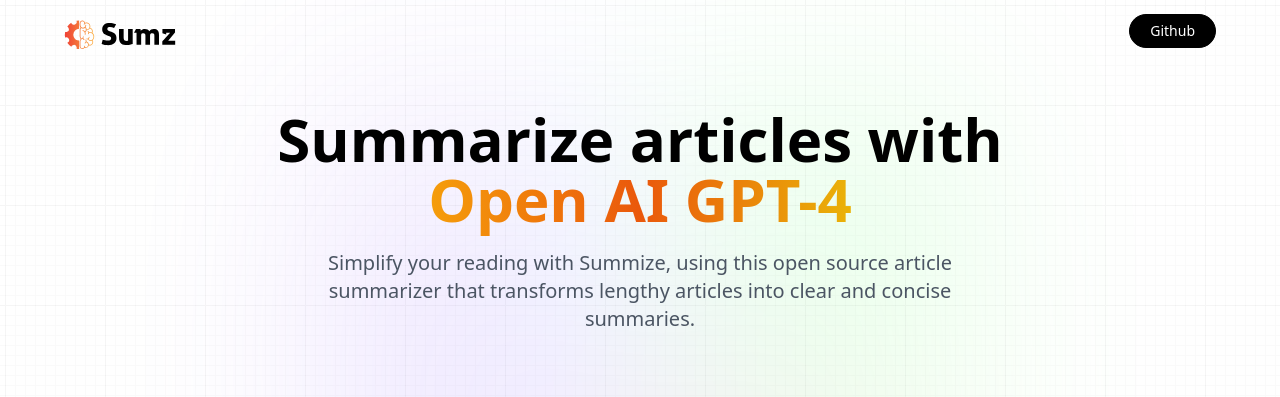
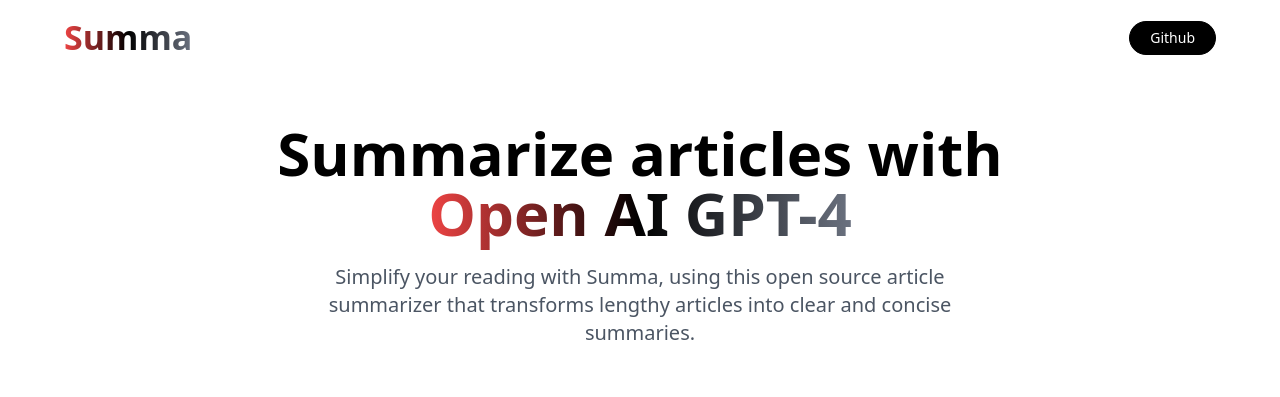
Before and after one commit to Azikenp/AI-summarizer, a React (Vite) app: page / in a window 1280 px wide. Shown: the top 397 px of the page. Built offline with nearby package versions, Linux system fonts and the light colour scheme; no server answers; a web font is replaced by a local one.

Commit message:
refactor: update Hero component to replace logo with title and enhance description

```diff
--- a/src/App.css
+++ b/src/App.css
@@ -28,7 +28,7 @@
 
 .main:after {
   content: "";
-  background-image: url("/src/assets/grid.svg");
+  /* background-image: url("/src/assets/grid.svg"); */
   z-index: 1;
   position: absolute;
   width: 100%;
@@ -36,31 +36,6 @@
   top: 0;
   opacity: 0.4;
   filter: invert(1);
-}
-
-.gradient {
-  height: fit-content;
-  z-index: 3;
-  width: 100%;
-  max-width: 640px;
-  background-image: radial-gradient(
-      at 27% 37%,
-      hsla(215, 98%, 61%, 1) 0px,
-      transparent 0%
-    ),
-    radial-gradient(at 97% 21%, hsla(125, 98%, 72%, 1) 0px, transparent 50%),
-    radial-gradient(at 52% 99%, hsla(354, 98%, 61%, 1) 0px, transparent 50%),
-    radial-gradient(at 10% 29%, hsla(256, 96%, 67%, 1) 0px, transparent 50%),
-    radial-gradient(at 97% 96%, hsla(38, 60%, 74%, 1) 0px, transparent 50%),
-    radial-gradient(at 33% 50%, hsla(222, 67%, 73%, 1) 0px, transparent 50%),
-    radial-gradient(at 79% 53%, hsla(343, 68%, 79%, 1) 0px, transparent 50%);
-  position: absolute;
-  content: "";
-  width: 100%;
-  height: 100%;
-  filter: blur(100px) saturate(150%);
-  top: 80px;
-  opacity: 0.15;
 }
 
 @media screen and (max-width: 640px) {
@@ -84,7 +59,7 @@
 }
 
 .orange_gradient {
-  @apply bg-gradient-to-r from-amber-500 via-orange-600 to-yellow-500 bg-clip-text text-transparent;
+  @apply bg-gradient-to-r from-red-500 via-black to-gray-500 bg-clip-text text-transparent;
 }
 
 .desc {
--- a/src/components/Hero.jsx
+++ b/src/components/Hero.jsx
@@ -1,10 +1,11 @@
-import { logo } from "../assets";
-
 const Hero = () => {
   return (
     <header className="w-full flex justify-center items-center flex-col">
       <nav className="flex justify-between items-center w-full mb-10 pt-3">
-        <img src={logo} alt="logo" className="w-28 object-contain" />
+        <h1 className="font-extrabold text-[34px] orange_gradient cursor-pointer">
+          {" "}
+          Summa
+        </h1>
         <button
           type="button"
           onClick={() =>
@@ -22,8 +23,9 @@
       </h1>
 
       <h2 className="desc">
-        Simplify your reading with Summize, using this open source article summarizer
-        that transforms lengthy articles into clear and concise summaries.
+        Simplify your reading with Summa, using this open source article
+        summarizer that transforms lengthy articles into clear and concise
+        summaries.
       </h2>
     </header>
   );
```
Also changed, not shown: src/assets/logo.svg (deleted).
